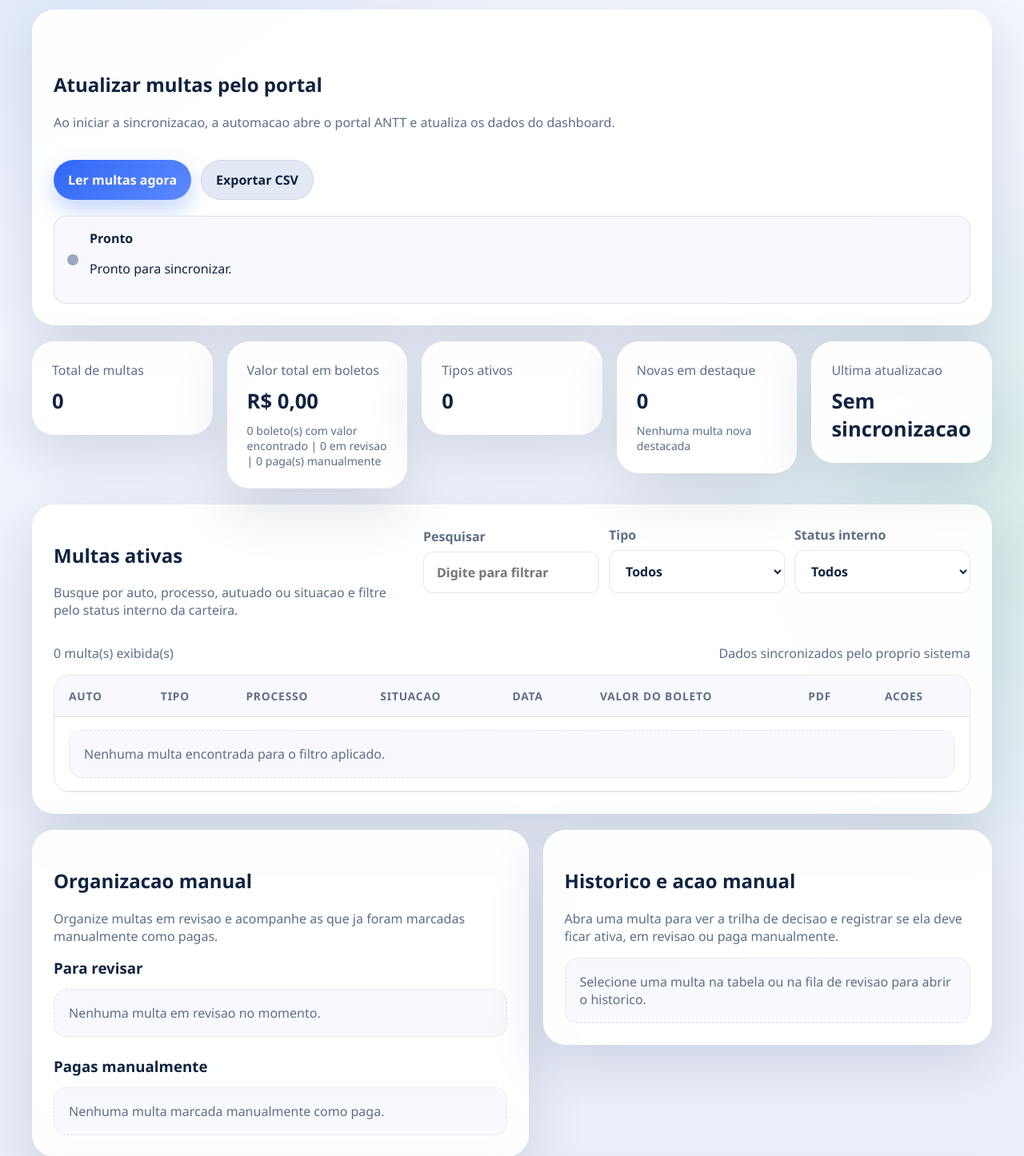
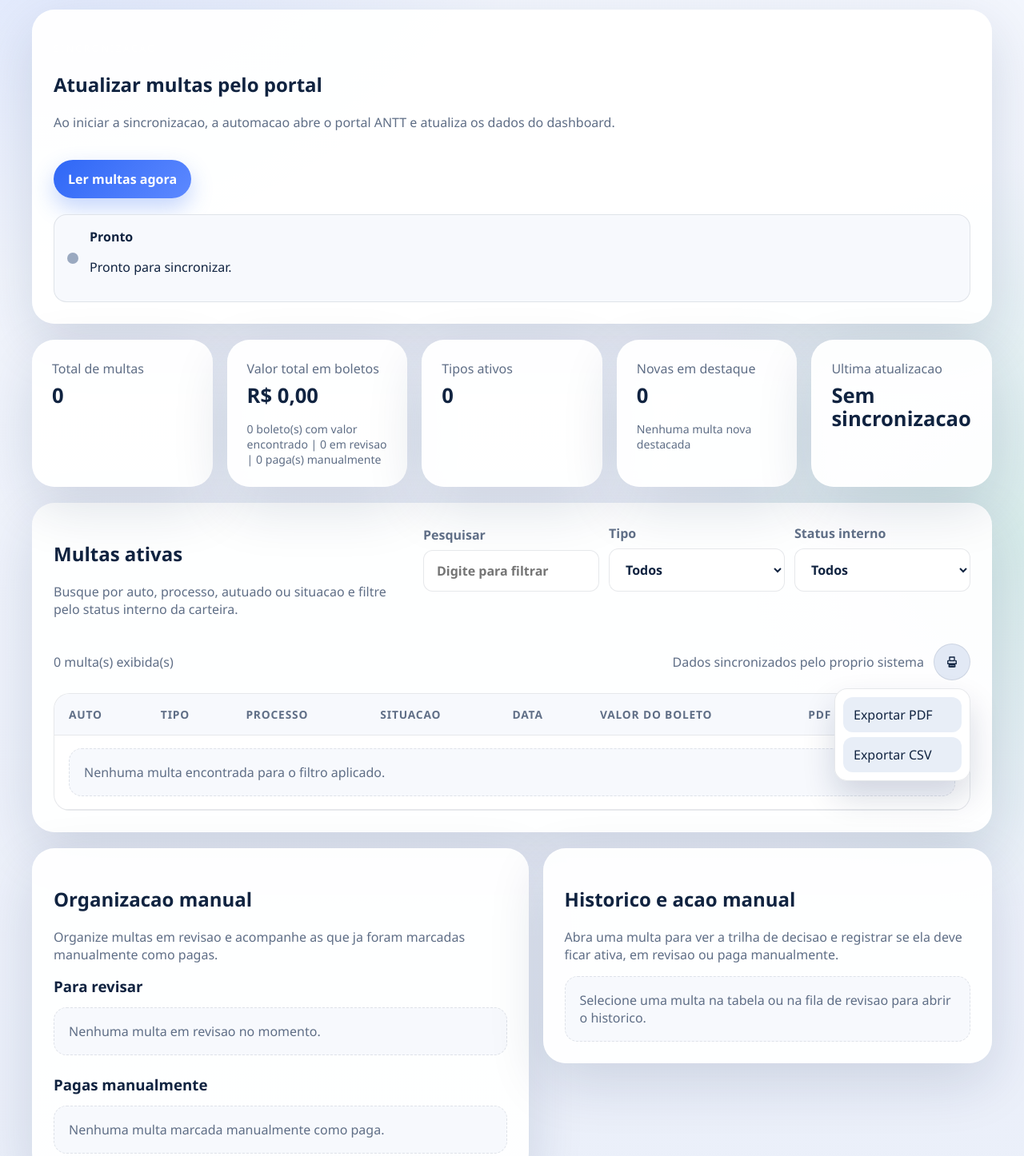
Before and after one commit to pathy-systems/frutamina-multas, a Python web app: template templates/dashboard.html in a window 1280 px wide. Shown: the part 410-1856 px from the top of the page at 80% size. Run offline with Jinja, Linux system fonts and the light colour scheme; the template is opened without the code that fills it, so the values that code supplies are empty.

Commit message:
Add files via upload

```diff
--- a/static/app.css
+++ b/static/app.css
@@ -334,21 +334,28 @@ textarea:focus {
 
 .stats-grid {
   grid-template-columns: repeat(5, minmax(0, 1fr));
+  grid-auto-rows: 1fr;
+  align-items: stretch;
   margin-bottom: 20px;
 }
 
 .stat-card {
   padding: 24px;
+  height: 100%;
+  display: grid;
+  grid-template-rows: auto auto 1fr;
+  align-content: start;
+  gap: 8px;
 }
 
 .stat-card span {
   display: block;
   color: var(--muted);
-  margin-bottom: 10px;
 }
 
 .stat-card strong {
   font-size: clamp(1.45rem, 2vw, 2rem);
+  line-height: 1.15;
 }
 
 .stat-hint {
@@ -391,6 +398,14 @@ textarea:focus {
   gap: 12px;
   margin: 16px 0;
   flex-wrap: wrap;
+  align-items: center;
+}
+
+.table-meta-actions {
+  display: inline-flex;
+  align-items: center;
+  gap: 12px;
+  flex-wrap: wrap;
 }
 
 .table-wrapper {
@@ -398,6 +413,7 @@ textarea:focus {
   border: 1px solid var(--line);
   border-radius: var(--radius-lg);
   background: #fff;
+  text-align: center;
 }
 
 table {
@@ -532,6 +548,46 @@ th {
 .icon-button svg {
   width: 18px;
   height: 18px;
+}
+
+.table-export-button {
+  width: 46px;
+  height: 46px;
+  min-width: 46px;
+}
+
+.export-menu-shell {
+  position: relative;
+}
+
+.export-menu {
+  position: absolute;
+  right: 0;
+  top: calc(100% + 10px);
+  min-width: 170px;
+  display: grid;
+  gap: 6px;
+  padding: 10px;
+  border-radius: 16px;
+  border: 1px solid var(--line);
+  background: rgba(255, 255, 255, 0.98);
+  box-shadow: 0 20px 40px rgba(15, 33, 75, 0.16);
+  z-index: 12;
+}
+
+.export-menu-item {
+  width: 100%;
+  border: 0;
+  background: rgba(223, 231, 244, 0.7);
+  color: var(--text);
+  border-radius: 12px;
+  padding: 11px 13px;
+  text-align: left;
+  cursor: pointer;
+}
+
+.export-menu-item:hover {
+  background: rgba(47, 103, 246, 0.12);
 }
 
 .icon-button-danger {
--- a/static/app.js
+++ b/static/app.js
@@ -58,6 +58,57 @@
         <circle cx="12" cy="12" r="8.2" fill="none" stroke="currentColor" stroke-width="1.8"></circle>
         <path d="M8.5 12.3l2.2 2.2 4.8-5" fill="none" stroke="currentColor" stroke-width="1.8" stroke-linecap="round" stroke-linejoin="round"></path>
       </svg>
+    `;
+  }
+
+  function buildPdfDocument(rows) {
+    const printableRows = rows.map((item) => `
+      <tr>
+        <td>${escapeHtml(item.auto)}</td>
+        <td>${escapeHtml(item.tipo)}</td>
+        <td>${escapeHtml(item.processo)}</td>
+        <td>${escapeHtml(item.situacao)}</td>
+        <td>${escapeHtml(item.dataAuto)}</td>
+        <td>${escapeHtml(item.valorDisponivel ? item.valor : (item.mensagemValor || "Sem valor"))}</td>
+        <td>${escapeHtml(item.statusCarteiraLabel || "")}</td>
+      </tr>
+    `).join("");
+
+    return `
+      <!DOCTYPE html>
+      <html lang="pt-BR">
+      <head>
+        <meta charset="utf-8">
+        <title>Multas ANTT</title>
+        <style>
+          body { font-family: Arial, sans-serif; margin: 24px; color: #102340; }
+          h1 { margin: 0 0 8px; font-size: 24px; }
+          p { margin: 0 0 16px; color: #5f6e86; }
+          table { width: 100%; border-collapse: collapse; }
+          th, td { border: 1px solid #d9e2f0; padding: 10px 12px; text-align: left; vertical-align: top; }
+          th { background: #f4f7fd; font-size: 12px; text-transform: uppercase; letter-spacing: 0.04em; }
+          td { font-size: 13px; }
+        </style>
+      </head>
+      <body>
+        <h1>Multas ANTT</h1>
+        <p>Exportado do painel com ${rows.length} multa(s).</p>
+        <table>
+          <thead>
+            <tr>
+              <th>Auto</th>
+              <th>Tipo</th>
+              <th>Processo</th>
+              <th>Situacao</th>
+              <th>Data</th>
+              <th>Valor / Status</th>
+              <th>Status interno</th>
+            </tr>
+          </thead>
+          <tbody>${printableRows}</tbody>
+        </table>
+      </body>
+      </html>
     `;
   }
 
@@ -131,6 +182,10 @@
   const newFinesBannerTitle = byId("newFinesBannerTitle");
   const newFinesBannerText = byId("newFinesBannerText");
   const newFinesToast = byId("newFinesToast");
+  const tableExportButton = byId("tableExportButton");
+  const tableExportMenu = byId("tableExportMenu");
+  const exportPdfButton = byId("exportPdfButton");
+  const exportCsvButton = byId("exportCsvButton");
 
   function findFine(auto, processo) {
     const key = buildLookupKey(auto, processo);
@@ -341,6 +396,36 @@
         </tr>
       `;
     }).join("");
+  }
+
+  function setExportMenuOpen(isOpen) {
+    if (!tableExportMenu || !tableExportButton) {
+      return;
+    }
+    tableExportMenu.hidden = !isOpen;
+    tableExportButton.setAttribute("aria-expanded", isOpen ? "true" : "false");
+  }
+
+  function exportFilteredTableAsPdf() {
+    const rows = filteredFines();
+    if (!rows.length) {
+      alert("Nao ha multas visiveis para exportar.");
+      return;
+    }
+
+    const popup = window.open("", "_blank", "noopener,noreferrer,width=1100,height=800");
+    if (!popup) {
+      alert("O navegador bloqueou a janela de exportacao. Permita pop-ups para gerar o PDF.");
+      return;
+    }
+
+    popup.document.open();
+    popup.document.write(buildPdfDocument(rows));
+    popup.document.close();
+    popup.focus();
+    window.setTimeout(() => {
+      popup.print();
+    }, 250);
   }
 
   function renderTypeCards() {
@@ -738,6 +823,33 @@
     await markFineAsPaid(auto, processo, note);
   });
 
+  if (tableExportButton && tableExportMenu) {
+    tableExportButton.addEventListener("click", (event) => {
+      event.stopPropagation();
+      setExportMenuOpen(tableExportMenu.hidden);
+    });
+
+    document.addEventListener("click", (event) => {
+      if (!tableExportMenu.hidden && !event.target.closest(".export-menu-shell")) {
+        setExportMenuOpen(false);
+      }
+    });
+  }
+
+  if (exportPdfButton) {
+    exportPdfButton.addEventListener("click", () => {
+      setExportMenuOpen(false);
+      exportFilteredTableAsPdf();
+    });
+  }
+
+  if (exportCsvButton) {
+    exportCsvButton.addEventListener("click", () => {
+      setExportMenuOpen(false);
+      window.location.href = "/export/csv";
+    });
+  }
+
   reviewList.addEventListener("click", async (event) => {
     const historyButton = event.target.closest("[data-action='open-history']");
     if (historyButton) {
--- a/templates/dashboard.html
+++ b/templates/dashboard.html
@@ -65,7 +65,6 @@
         <button id="cancelSyncButton" class="button button-danger button-hidden" type="button">
           Cancelar leitura
         </button>
-        <a class="button button-secondary" href="/export/csv">Exportar CSV</a>
       </div>
       <div class="sync-status" id="syncStatusCard">
         <span class="status-dot" id="syncStatusDot"></span>
@@ -134,7 +133,24 @@
 
       <div class="table-meta">
         <span id="tableCount">0 multas exibidas</span>
-        <span>Dados sincronizados pelo proprio sistema</span>
+        <div class="table-meta-actions">
+          <span>Dados sincronizados pelo proprio sistema</span>
+          <div class="export-menu-shell">
+            <button id="tableExportButton" class="button button-secondary icon-button table-export-button" type="button" aria-label="Exportar tabela" title="Exportar tabela">
+              <svg viewBox="0 0 24 24" aria-hidden="true" focusable="false">
+                <path d="M7 17h10v3H7z" fill="none" stroke="currentColor" stroke-width="1.8" stroke-linejoin="round"></path>
+                <path d="M8 4h8v6H8z" fill="none" stroke="currentColor" stroke-width="1.8" stroke-linejoin="round"></path>
+                <path d="M7 10H6a1 1 0 0 0-1 1v4h14v-4a1 1 0 0 0-1-1h-1" fill="none" stroke="currentColor" stroke-width="1.8" stroke-linejoin="round"></path>
+                <path d="M9 20h6" fill="none" stroke="currentColor" stroke-width="1.8" stroke-linecap="round"></path>
+              </svg>
+              <span class="sr-only">Exportar tabela</span>
+            </button>
+            <div id="tableExportMenu" class="export-menu" hidden>
+              <button id="exportPdfButton" class="export-menu-item" type="button">Exportar PDF</button>
+              <button id="exportCsvButton" class="export-menu-item" type="button">Exportar CSV</button>
+            </div>
+          </div>
+        </div>
       </div>
 
       <div class="table-wrapper">
```
